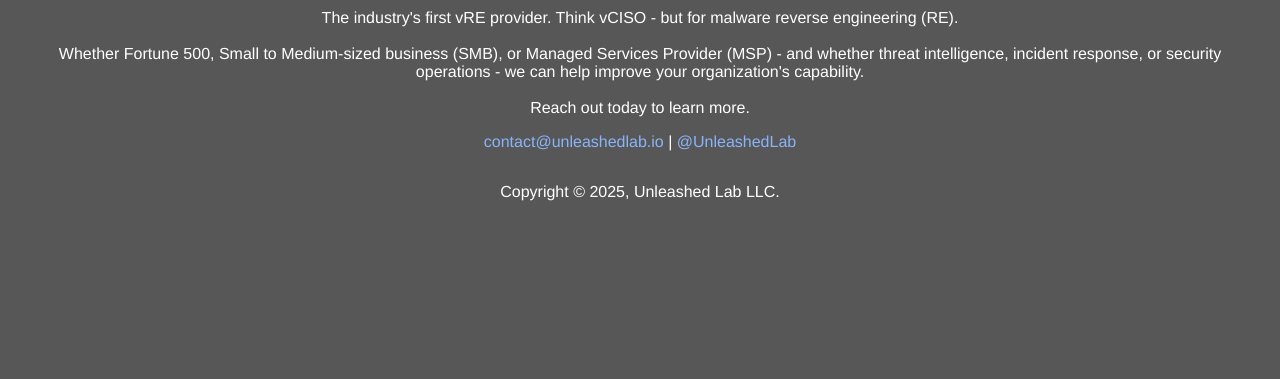
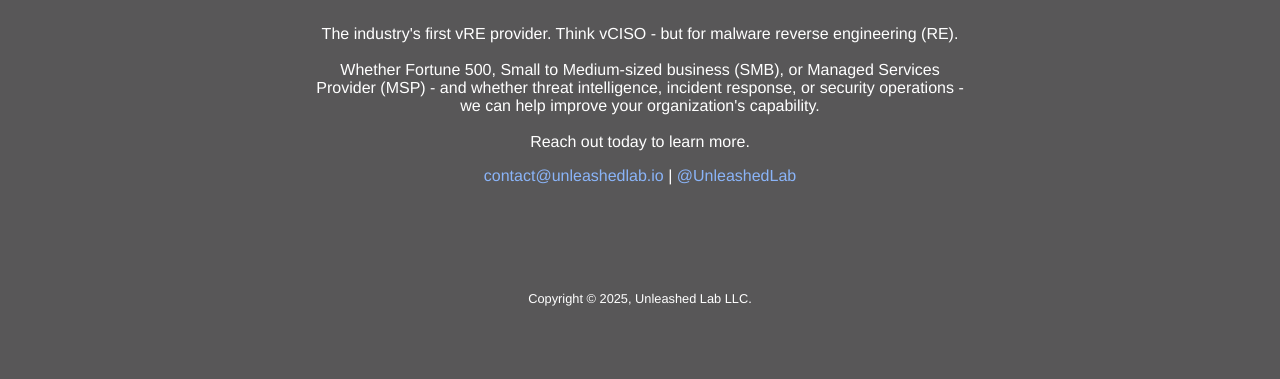
Before and after one commit to Unleashed-Lab/website, a plain HTML site: page index.html in a window 1280 px wide. Shown: the part 461-840 px from the top of the page. Drawn offline with Linux system fonts and the light colour scheme.

Commit message:
Update styling

```diff
--- a/styles.css
+++ b/styles.css
@@ -26,6 +26,21 @@ header {
     align-items: center;
 }
 
+footer {
+    display: flex;
+    flex-direction: column;
+    align-items: center;
+    justify-content: flex-end; /* Pushes content to the bottom */
+    padding: 20px;
+    background-color: var(--accent-bg);
+    color: var(--text-light);
+    border-top: 1px solid var(--border);
+    font-size: 0.8rem; /* Makes the text smaller */
+    position: absolute; /* Fixes the footer to the bottom */
+    bottom: 0;
+    width: 100%;
+}
+
 a {
     color: var(--link-color);
     text-decoration: none;
@@ -44,6 +59,10 @@ a {
 .summary, .contact {
     text-align: center;
     margin: 10px 0;
+}
+
+.summary p {
+    max-width:650px;
 }
 
 /* Responsive Design */
```
